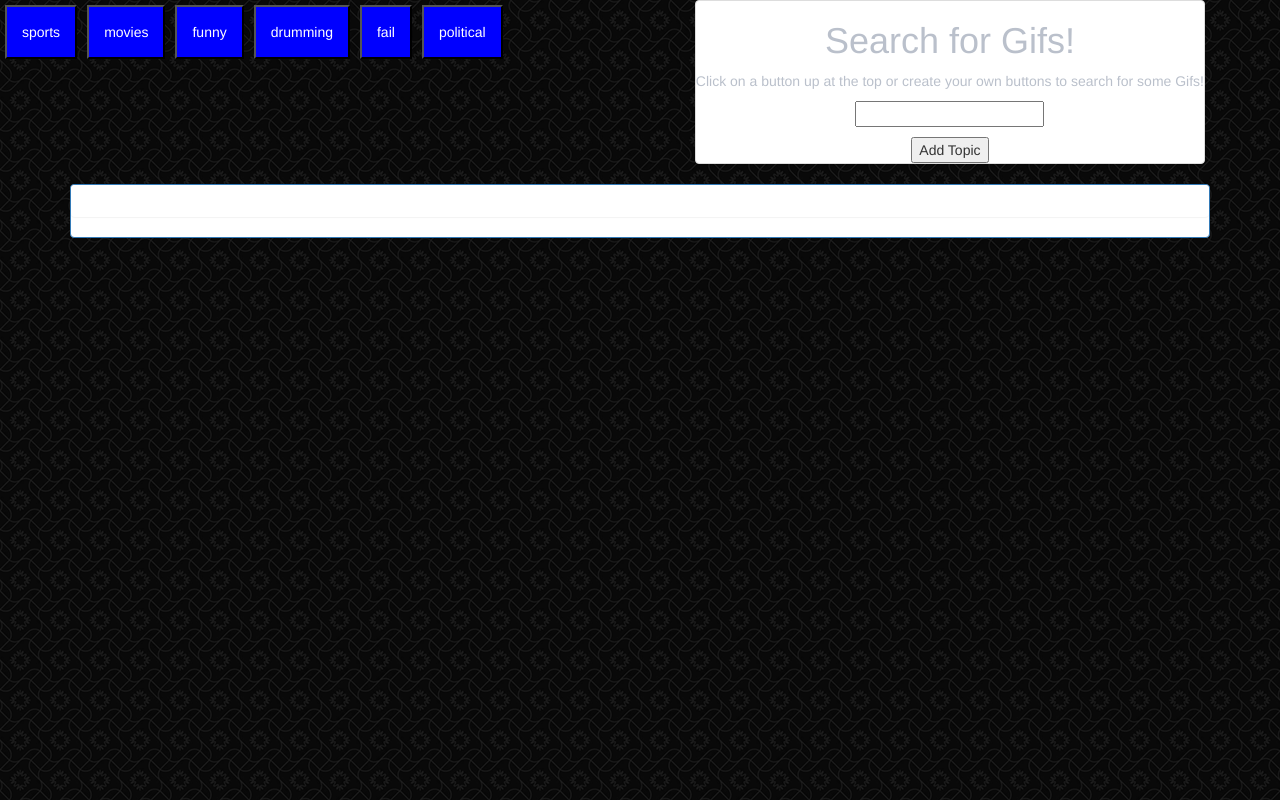
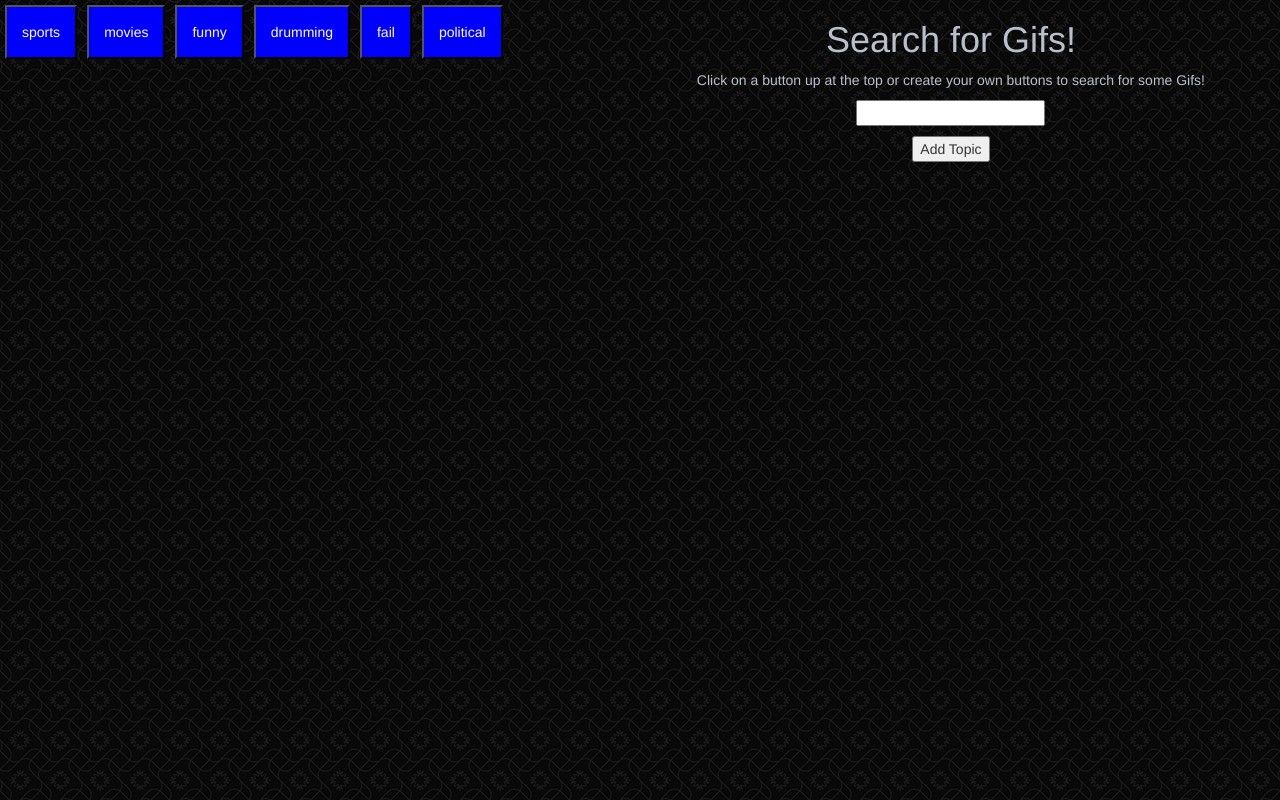
Before and after one commit to JoshJancula/GIPHY, a plain HTML site: page index.html in a window 1280 px wide. Shown: the top 800 px of the page. Drawn offline with nearby package versions, Linux system fonts and the light colour scheme; a small style sheet from the web is missing.

Commit message:
see if thats better

```diff
--- a/index.html
+++ b/index.html
@@ -23,7 +23,7 @@
 
 		<!-- button and input go here -->
 		<div class="col-md-6">
-			<div class="panel panel-default" id="inputBox">
+			<div id="inputBox">
 				<!-- <div class="panel panel-header"> -->
 					<h1>Search for Gifs!</h1>
 					<p>Click on a button up at the top or create your own buttons to search for some Gifs!</p>
@@ -41,13 +41,9 @@
 
 			<div class="row">
 				<div class="col-md-12">
-					<div class="container">
 						<!-- gifs go here -->
-						<div class="panel panel-primary">
-							<div class="panel panel-body" id="gifBox">
+							<div id="gifBox">
 								<!-- gifs be goin up in here -->
-							</div>
-						</div>
 					</div>
 				</div>
 			</div>
```
